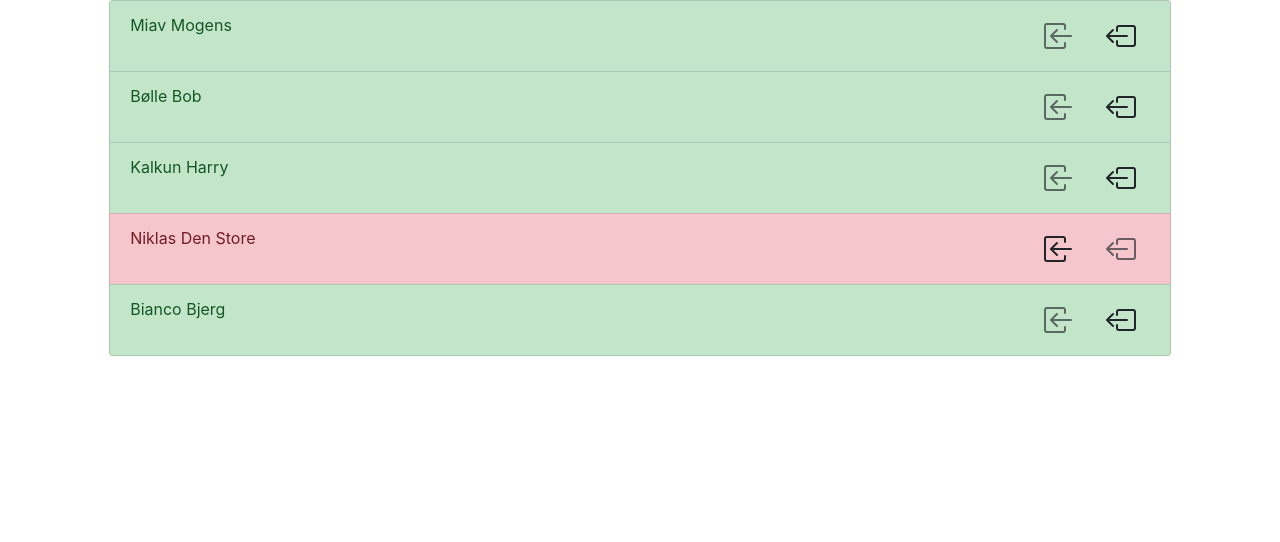
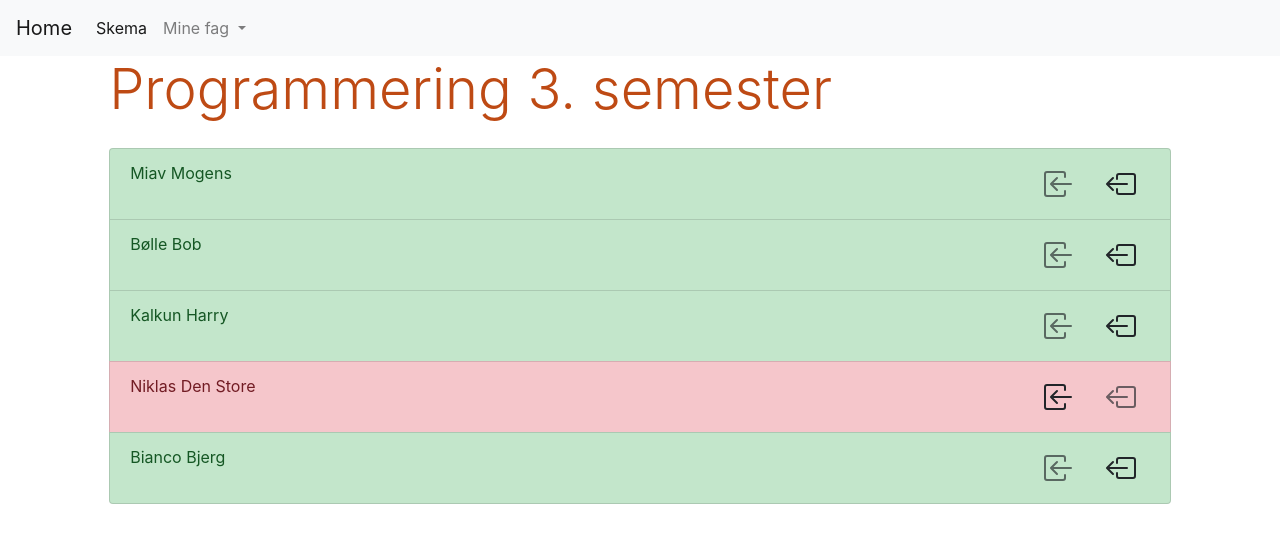
Before and after one commit to kami44/StudinFrontEnd, a website built with webpack: page src/index.htm in a window 1280 px wide. Built offline with nearby package versions, Linux system fonts and the light colour scheme; files whose address does not match are found by name.

Commit message:
PP-menu og header

```diff
--- a/src/index.htm
+++ b/src/index.htm
@@ -12,20 +12,48 @@
 </head>
 
 <body>
-    <div id="wrapper">
-        <div id="menu">
+    <div class="container-fruid" id="wrapper">
+        <div class="row" id="menu">
+            <div class="col-lg-12">
+                <nav class="navbar navbar-expand-lg navbar-light bg-light">
+                    <a class="navbar-brand" href="#">Home</a>
+                    <button class="navbar-toggler" type="button" data-toggle="collapse" data-target="#navbarSupportedContent" aria-controls="navbarSupportedContent" aria-expanded="false" aria-label="Toggle navigation">
+                      <span class="navbar-toggler-icon"></span>
+                    </button>
 
+                    <div class="collapse navbar-collapse" id="navbarSupportedContent">
+                        <ul class="navbar-nav mr-auto">
+                            <li class="nav-item active">
+                                <a class="nav-link" href="#">Skema <span class="sr-only">(current)</span></a>
+                            </li>
+                            <li class="nav-item dropdown">
+                                <a class="nav-link dropdown-toggle" href="#" id="navbarDropdown" role="button" data-toggle="dropdown" aria-haspopup="true" aria-expanded="false">
+                                  Mine fag
+                                </a>
+                                <div class="dropdown-menu" aria-labelledby="navbarDropdown">
+                                    <a v-for="course in userTeacher.courses" class="dropdown-item" href="#">{{course.name}}</a>
                                 </div>
-        <div class="container-fruid" id="content">
+                            </li>
+                        </ul>
+                    </div>
+                </nav>
+            </div>
+        </div>
         <div class="row">
+            <div class="col-sm-1"></div>
+            <div class="col-sm-10">
+                <h1 id="fagheading" class="display-4 text-truncate">{{userTeacher.currentCourse.name}}</h1>
+            </div>
+            <div class="col-sm-1"></div>
+        </div>
+        <div class="row" id="content">
             <div class="col-lg-1"></div>
             <div class="col-lg-10">
                 <ul class="list-group" id="klasseliste">
-                        <li class="list-group-item list-group-item-danger" :class="{attend:student.attendancy}" v-for="student in students">
+                    <li class="list-group-item list-group-item-danger" :class="{attend:student.attendancy}" v-for="student in userTeacher.currentCourse.students">
                         <div>
                             <div>{{student.firstName}}</div>
                             <div>{{student.lastName}}</div>
-
                         </div>
                         <div class="buttonwrap">
                             <button title="Ret elev til at være fremmødt" class="btn" @click="ChangeAttendancy(student)" :disabled="student.attendancy">
@@ -35,7 +63,7 @@
                                 <path fill-rule="evenodd" d="M2.5 14.5A1.5 1.5 0 011 13V3a1.5 1.5 0 011.5-1.5h8A1.5 1.5 0 0112 3v1.5a.5.5 0 01-1 0V3a.5.5 0 00-.5-.5h-8A.5.5 0 002 3v10a.5.5 0 00.5.5h8a.5.5 0 00.5-.5v-1.5a.5.5 0 011 0V13a1.5 1.5 0 01-1.5 1.5h-8z" clip-rule="evenodd"/>
                             </svg>
                             </button>
-                              <button title="Ret elev til ikke at være fremmødt"class="btn" @click="ChangeAttendancy(student)" :disabled="!student.attendancy">
+                            <button title="Ret elev til ikke at være fremmødt" class="btn" @click="ChangeAttendancy(student)" :disabled="!student.attendancy">
                             <svg class="bi bi-box-arrow-left" width="2em" height="2em" viewBox="0 0 16 16" fill="currentColor" xmlns="http://www.w3.org/2000/svg">
                                 <path fill-rule="evenodd" d="M4.354 11.354a.5.5 0 000-.708L1.707 8l2.647-2.646a.5.5 0 10-.708-.708l-3 3a.5.5 0 000 .708l3 3a.5.5 0 00.708 0z" clip-rule="evenodd"/>
                                 <path fill-rule="evenodd" d="M11.5 8a.5.5 0 00-.5-.5H2a.5.5 0 000 1h9a.5.5 0 00.5-.5z" clip-rule="evenodd"/>
@@ -49,8 +77,6 @@
             <div class="col-lg-1"></div>
         </div>
     </div>
-
-    </div>
     <script src="https://code.jquery.com/jquery-3.3.1.slim.min.js" integrity="sha384-q8i/X+965DzO0rT7abK41JStQIAqVgRVzpbzo5smXKp4YfRvH+8abtTE1Pi6jizo" crossorigin="anonymous"></script>
     <script src="https://cdnjs.cloudflare.com/ajax/libs/popper.js/1.14.7/umd/popper.min.js" integrity="sha384-UO2eT0CpHqdSJQ6hJty5KVphtPhzWj9WO1clHTMGa3JDZwrnQq4sF86dIHNDz0W1" crossorigin="anonymous"></script>
     <script src="https://stackpath.bootstrapcdn.com/bootstrap/4.3.1/js/bootstrap.min.js" integrity="sha384-JjSmVgyd0p3pXB1rRibZUAYoIIy6OrQ6VrjIEaFf/nJGzIxFDsf4x0xIM+B07jRM" crossorigin="anonymous"></script>
--- a/src/js/index.ts
+++ b/src/js/index.ts
@@ -21,25 +21,37 @@ let buttonwrap: HTMLDivElement = <HTMLDivElement> document.getElementById("butto
 new Vue({
     el: "#wrapper",
     data:{
+        userTeacher: {
+            courses: [
+                {id:1, name:"Programmering 3. semester"},
+                {id:2, name:"Programmering 2. semester"},
+                {id:3, name:"Technology"},
+
+            ],
+            firstName: "LORTeLars",
+            lastName: "Shitbag",
+            currentCourse: {
+                id:1,
+                name:"Programmering 3. semester",
                 students: [
                     {id:1, firstName:"Miav", lastName:"Mogens",attendancy:true},
                     {id:2, firstName:"Bølle", lastName:"Bob",attendancy:true},
                     {id:3, firstName:"Kalkun", lastName:"Harry",attendancy:true},
                     {id:4, firstName:"Niklas", lastName:"Den Store",attendancy:false},
                     {id:5, firstName:"Bianco", lastName:"Bjerg",attendancy:true},
-        ],
+                ]
+            }
+        }
     },
     methods:{
         ChangeAttendancy:function(student){
 
-                this.students.forEach(stud => {
+                this.userTeacher.currentCourse.students.forEach(stud => {
                     if(stud.id==student.id){
                         if (student.attendancy){
                             stud.attendancy = false;
-                            this.buttontoggle(thisfield, false);
                         } else {
                             stud.attendancy = true;
-                            this.buttontoggle(thisfield, true);
                         }
                     }
                 });
```
Also changed, not shown: dist/bundle.js, dist/css/style.css, dist/index.htm, 1 other file. Lines whose indentation alone changed are shown as unchanged.
